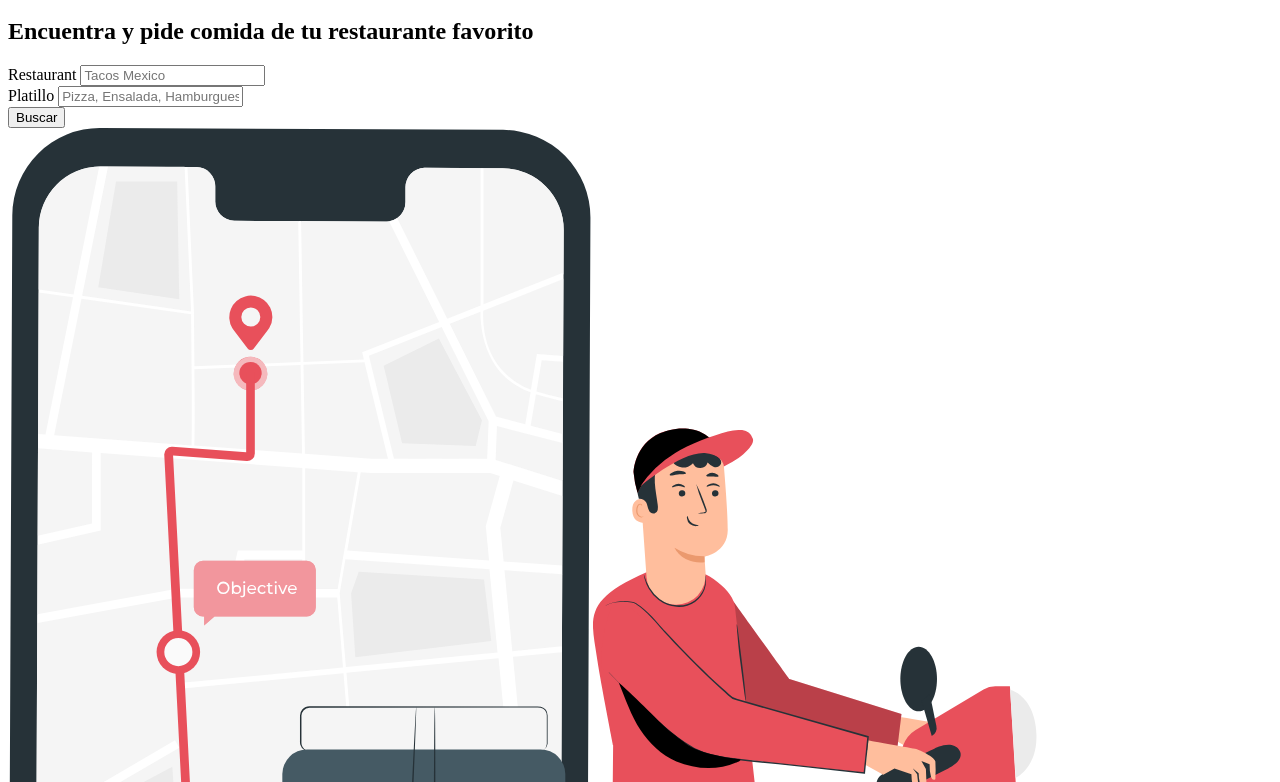
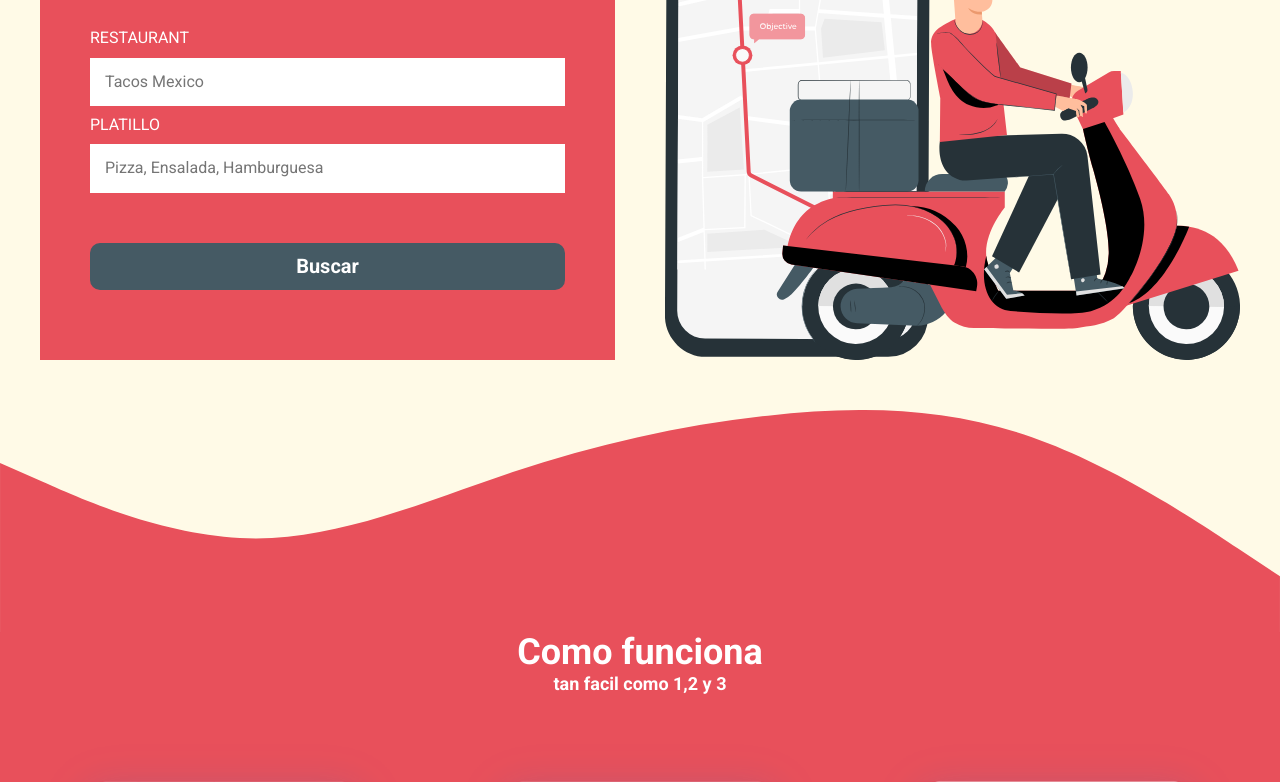
Before and after one commit to ISMAELRIVAS2018/DeliveryApp, a website: page index.html in a window 1280 px wide. Shown: the part 388-1170 px from the top of the page. Drawn offline with Linux system fonts and the light colour scheme; the site is published under a folder, as on GitHub Pages, so addresses that start at the root find nothing.

Commit message:
arreglando ruta de css

```diff
--- a/gulpfile.js
+++ b/gulpfile.js
@@ -16,7 +16,7 @@ function css( done ) {
     src('src/scss/app.scss')
         .pipe( sourcemaps.init() )
         .pipe( sass() )
-        // .pipe( postcss([ autoprefixer(), cssnano() ]) )
+        .pipe( postcss([ autoprefixer(), cssnano() ]) )
         .pipe( postcss([ autoprefixer() ]) )
         .pipe( sourcemaps.write('.'))
         .pipe( dest('build/css') )
--- a/index.html
+++ b/index.html
@@ -11,7 +11,7 @@
       href="https://fonts.googleapis.com/css2?family=Roboto:wght@400;700;900&display=swap"
       rel="stylesheet"
     />
-    <link rel="stylesheet" href="/build/css/app.css" />
+    <link rel="stylesheet" href="build/css/app.css" />
   </head>
   <body>
     <header class="header contenedor">
```
